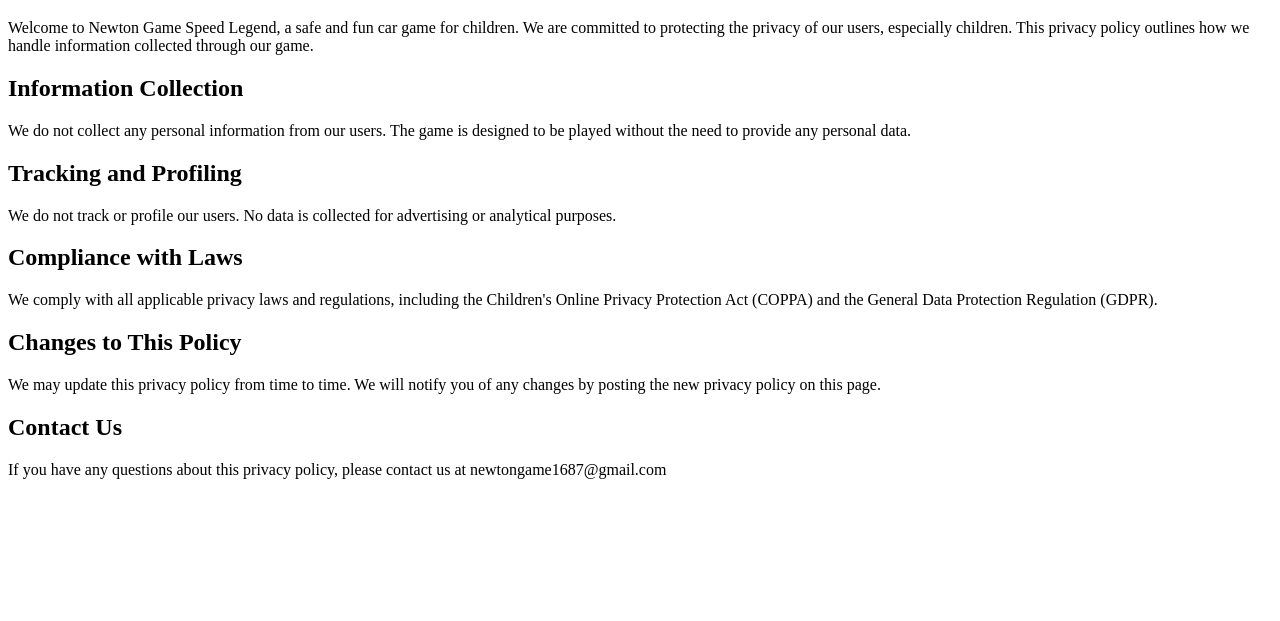
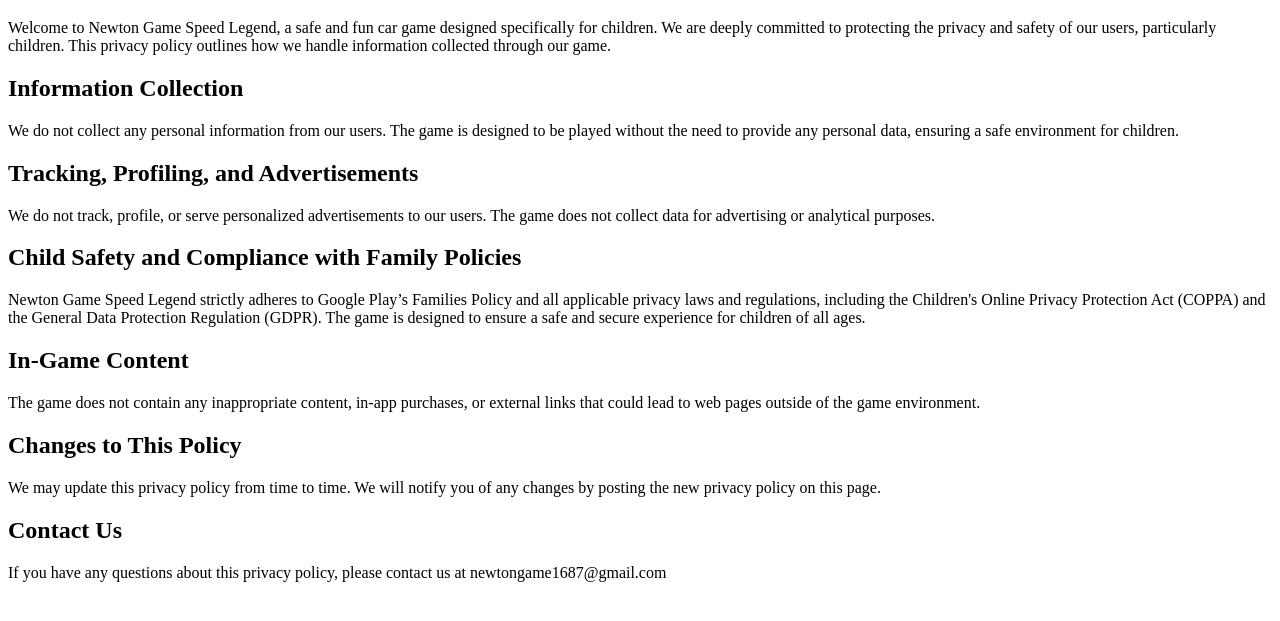
Before and after one commit to Newton-game/Spped-legend-policy, a plain HTML site: page index.html in a window 1280 px wide. Shown: the part 61-682 px from the top of the page. Drawn offline with Linux system fonts and the light colour scheme.

Commit message:
Update index.html

```diff
--- a/index.html
+++ b/index.html
@@ -7,16 +7,19 @@
 </head>
 <body>
   <h1>Newton Game Speed Legend Privacy Policy</h1>
-  <p>Welcome to Newton Game Speed Legend, a safe and fun car game for children. We are committed to protecting the privacy of our users, especially children. This privacy policy outlines how we handle information collected through our game.</p>
+  <p>Welcome to Newton Game Speed Legend, a safe and fun car game designed specifically for children. We are deeply committed to protecting the privacy and safety of our users, particularly children. This privacy policy outlines how we handle information collected through our game.</p>
 
   <h2>Information Collection</h2>
-  <p>We do not collect any personal information from our users. The game is designed to be played without the need to provide any personal data.</p>
+  <p>We do not collect any personal information from our users. The game is designed to be played without the need to provide any personal data, ensuring a safe environment for children.</p>
 
-  <h2>Tracking and Profiling</h2>
-  <p>We do not track or profile our users. No data is collected for advertising or analytical purposes.</p>
+  <h2>Tracking, Profiling, and Advertisements</h2>
+  <p>We do not track, profile, or serve personalized advertisements to our users. The game does not collect data for advertising or analytical purposes.</p>
 
-  <h2>Compliance with Laws</h2>
-  <p>We comply with all applicable privacy laws and regulations, including the Children's Online Privacy Protection Act (COPPA) and the General Data Protection Regulation (GDPR).</p>
+  <h2>Child Safety and Compliance with Family Policies</h2>
+  <p>Newton Game Speed Legend strictly adheres to Google Play’s Families Policy and all applicable privacy laws and regulations, including the Children's Online Privacy Protection Act (COPPA) and the General Data Protection Regulation (GDPR). The game is designed to ensure a safe and secure experience for children of all ages.</p>
+
+  <h2>In-Game Content</h2>
+  <p>The game does not contain any inappropriate content, in-app purchases, or external links that could lead to web pages outside of the game environment.</p>
 
   <h2>Changes to This Policy</h2>
   <p>We may update this privacy policy from time to time. We will notify you of any changes by posting the new privacy policy on this page.</p>
```
